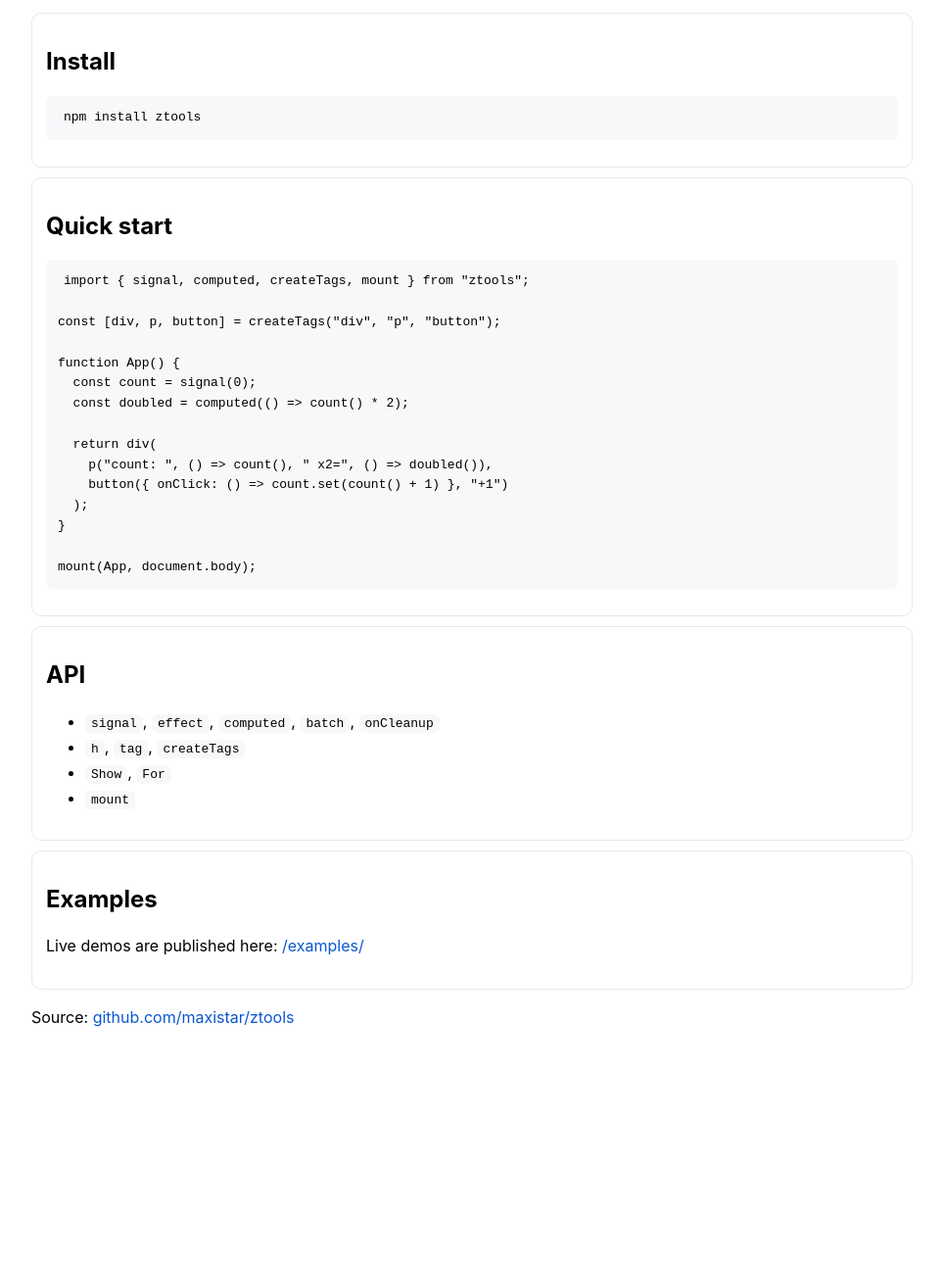
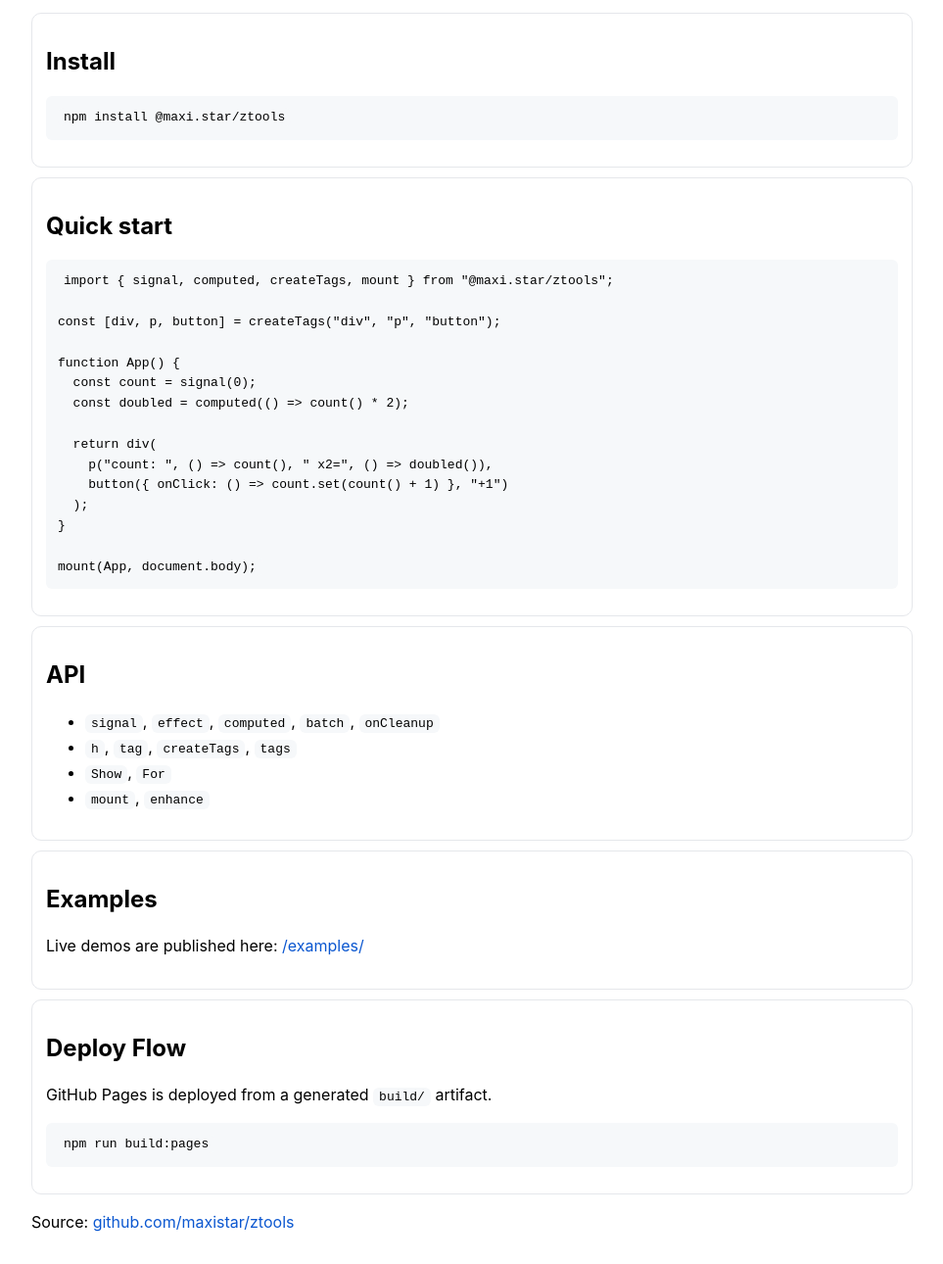
Before and after one commit to maxistar/ztools, a website: page docs/index.html in a window 1280 px wide. Shown: the part 130-1420 px from the top of the page at 98% size, without its empty margins (158-1121 px from the left). Before the commit the page ends 1221 px from the top, so only its background shows below. Drawn offline with Linux system fonts and the light colour scheme.

Commit message:
update documentation

```diff
--- a/docs/index.html
+++ b/docs/index.html
@@ -22,12 +22,12 @@
 
   <div class="card">
     <h2>Install</h2>
-    <pre><code>npm install ztools</code></pre>
+    <pre><code>npm install @maxi.star/ztools</code></pre>
   </div>
 
   <div class="card">
     <h2>Quick start</h2>
-    <pre><code>import { signal, computed, createTags, mount } from "ztools";
+    <pre><code>import { signal, computed, createTags, mount } from "@maxi.star/ztools";
 
 const [div, p, button] = createTags("div", "p", "button");
 
@@ -49,9 +49,9 @@ mount(App, document.body);
     <h2>API</h2>
     <ul>
       <li><code>signal</code>, <code>effect</code>, <code>computed</code>, <code>batch</code>, <code>onCleanup</code></li>
-      <li><code>h</code>, <code>tag</code>, <code>createTags</code></li>
+      <li><code>h</code>, <code>tag</code>, <code>createTags</code>, <code>tags</code></li>
       <li><code>Show</code>, <code>For</code></li>
-      <li><code>mount</code></li>
+      <li><code>mount</code>, <code>enhance</code></li>
     </ul>
   </div>
 
@@ -60,6 +60,12 @@ mount(App, document.body);
     <p>Live demos are published here: <a href="./examples/">/examples/</a></p>
   </div>
 
+  <div class="card">
+    <h2>Deploy Flow</h2>
+    <p>GitHub Pages is deployed from a generated <code>build/</code> artifact.</p>
+    <pre><code>npm run build:pages</code></pre>
+  </div>
+
   <p>
     Source: <a href="https://github.com/maxistar/ztools" target="_blank" rel="noopener">github.com/maxistar/ztools</a>
   </p>
```
